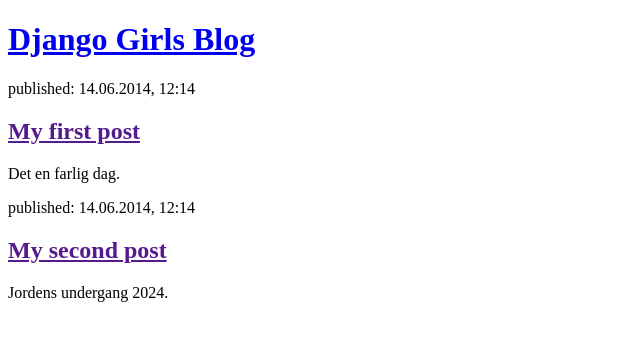
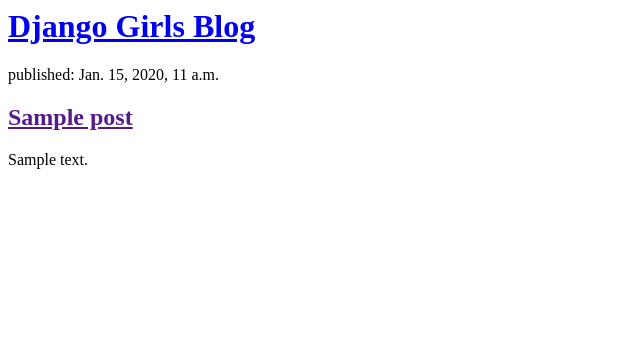
Before and after one commit to KevinCoolShop/my-first-blog, a Django app: page / in a window 1280 px wide. Shown: the top 341 px of the page, without its empty margins (0-640 px from the left). Run offline with Django 3.2, Linux system fonts and the light colour scheme; tables that the repository leaves empty hold one stand-in row (values such as "Sample post").

Commit message:
Modified templates to display posts from database.

```diff
--- a/blog/templates/blog/post_list.html
+++ b/blog/templates/blog/post_list.html
@@ -1,23 +1,11 @@
-<!DOCTYPE html>
-<html>
-    <head>
-        <title>Django Girls blog</title>
-    </head>
-    <body>
-        <header>
-            <h1><a href="/">Django Girls Blog</a></h1>
-        </header>
+<header>
+    <h1><a href="/">Django Girls Blog</a></h1>
+</header>
 
-        <article>
-            <time>published: 14.06.2014, 12:14</time>
-            <h2><a href="">My first post</a></h2>
-            <p>Det en farlig dag.</p>
-        </article>
-
-        <article>
-            <time>published: 14.06.2014, 12:14</time>
-            <h2><a href="">My second post</a></h2>
-            <p>Jordens undergang 2024.</p>
-        </article>
-    </body>
-</html>
+{% for post in posts %}
+    <article>
+        <time>published: {{ post.published_date }}</time>
+        <h2><a href="">{{ post.title }}</a></h2>
+        <p>{{ post.text|linebreaksbr }}</p>
+    </article>
+{% endfor %}
--- a/blog/views.py
+++ b/blog/views.py
@@ -1,5 +1,11 @@
 from django.shortcuts import render
+from django.utils import timezone
+from .models import Post
 
 def post_list(request):
-    return render(request,'blog/post_list.html', {})
+    posts = Post.objects.filter(published_date__lte=timezone.now()).order_by('published_date')
+    print(posts)
+
+    return render(request,'blog/post_list.html', {"posts": posts})
+
 # Create your views here.
```
